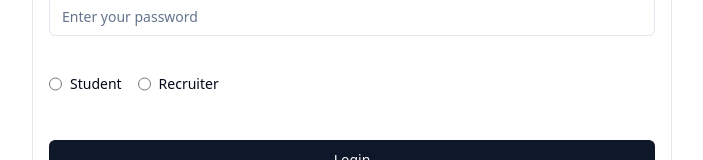
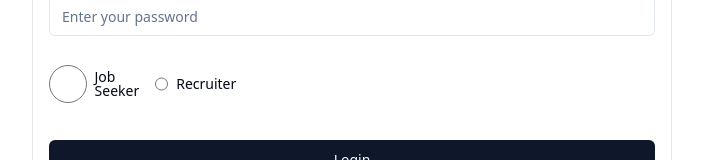
Before and after one commit to NayanBramhane/JobHunt, a React (Vite) app in the folder frontend/: page /login in a window 1280 px wide. Shown: the part 205-365 px from the top of the page, without its empty margins (288-991 px from the left). Built offline with nearby package versions, Linux system fonts and the light colour scheme.

Commit message:
changed name from student to Job Seeker.

```diff
--- a/frontend/src/components/auth/Login.jsx
+++ b/frontend/src/components/auth/Login.jsx
@@ -94,7 +94,7 @@
                   onChange={changeEventHandler}
                   className="cursor-pointer"
                 />
-                <Label htmlFor="r1">Student</Label>
+                <Label htmlFor="r1">Job Seeker</Label>
               </div>
               <div className="flex items-center space-x-2">
                 <Input
--- a/frontend/src/components/auth/Signup.jsx
+++ b/frontend/src/components/auth/Signup.jsx
@@ -126,7 +126,7 @@
                   onChange={changeEventHandler}
                   className="cursor-pointer"
                 />
-                <Label htmlFor="r1">Student</Label>
+                <Label htmlFor="r1">Job Seeker</Label>
               </div>
               <div className="flex items-center space-x-2">
                 <Input
```
